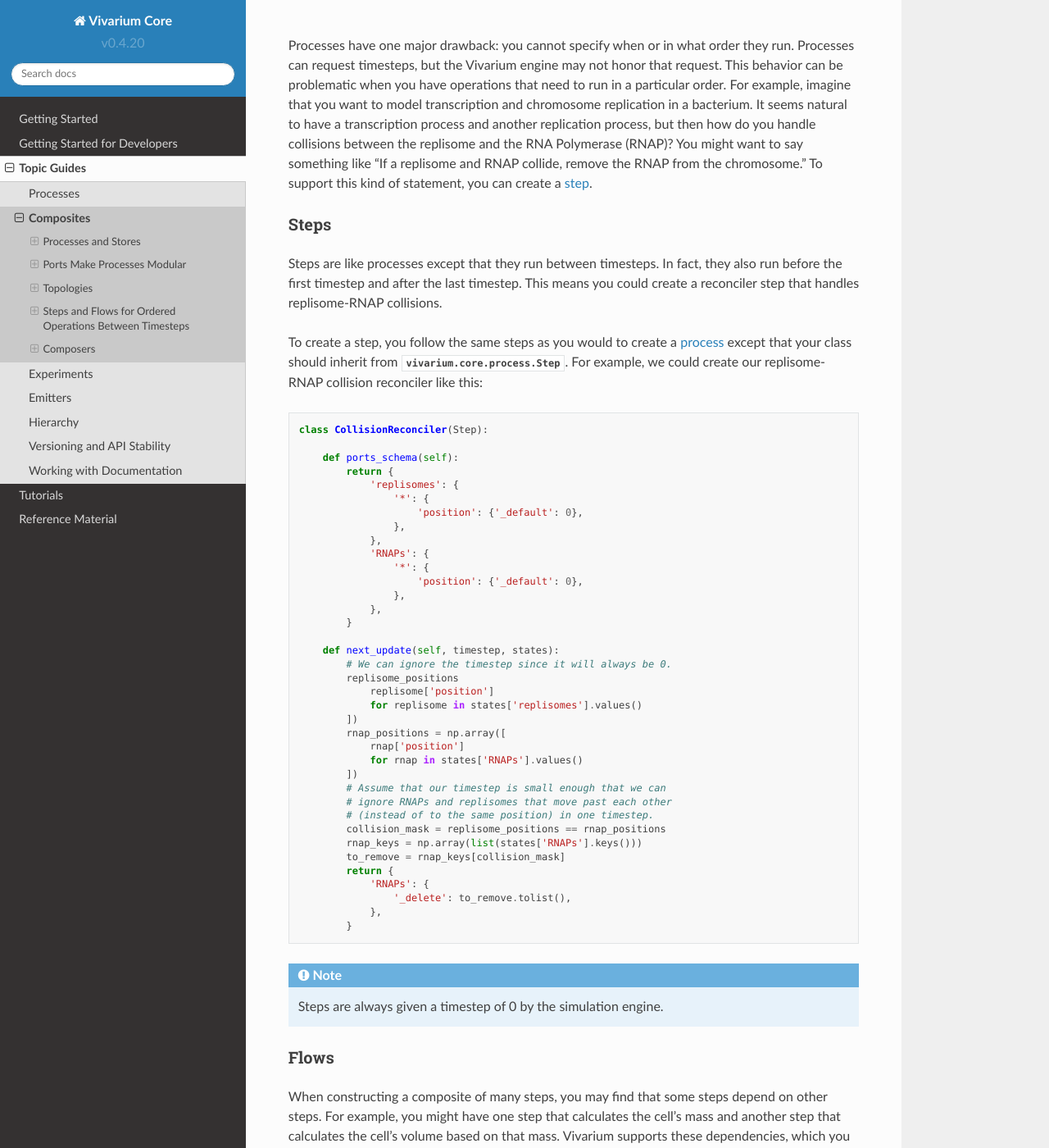
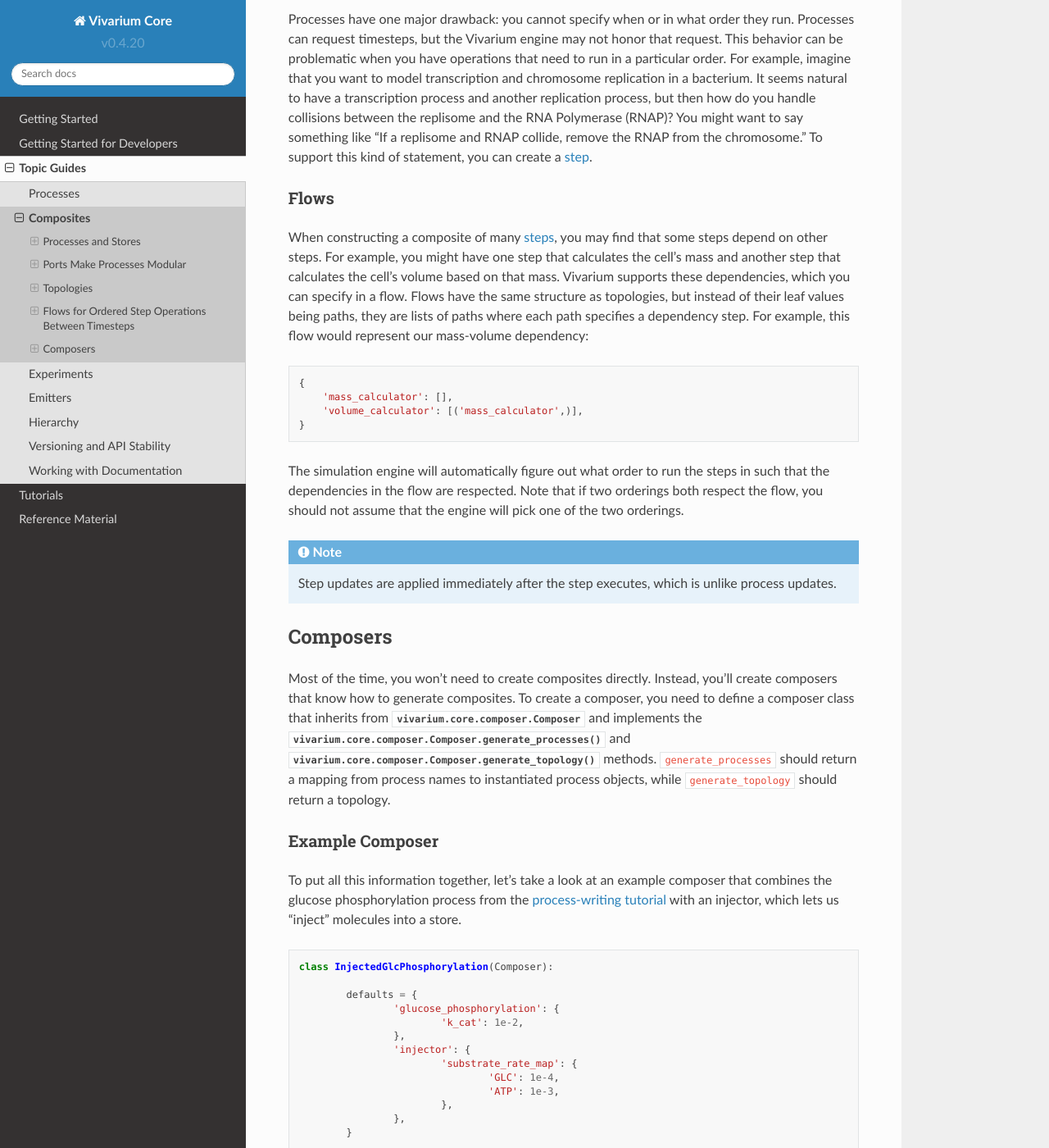
Before and after one commit to vivarium-collective/vivarium-core, a Sphinx documentation site: the page built from doc/guides/composites.rst, in a window 1280 px wide and 1400 px high, scrolled down 3642 px. Shown: the whole window at 82% size. Built offline with Sphinx 7.4.7 and the Read the Docs theme 2.0.0, drawn with Linux system fonts in a browser that asks for light colours; pages that are not in the unit, such as notebooks, are missing from menus; some of the changed text lies outside the part shown.

Commit message:
move step documentation to processes.rst, and update flow documentation

```diff
--- a/doc/guides/composites.rst
+++ b/doc/guides/composites.rst
@@ -191,9 +191,9 @@
         },
     }
 
---------------------------------------------------------
-Steps and Flows for Ordered Operations Between Timesteps
---------------------------------------------------------
+---------------------------------------------------
+Flows for Ordered Step Operations Between Timesteps
+---------------------------------------------------
 
 Processes have one major drawback: you cannot specify when or in what
 order they run. Processes can request timesteps, but the Vivarium engine
@@ -207,66 +207,11 @@
 from the chromosome." To support this kind of statement, you can create
 a :term:`step`.
 
-Steps
-=====
-
-Steps are like processes except that they run between timesteps. In
-fact, they also run before the first timestep and after the last
-timestep. This means you could create a reconciler step that handles
-replisome-RNAP collisions.
-
-To create a step, you follow the same steps as you would to create a
-:term:`process` except that your class should inherit from
-:py:class:`vivarium.core.process.Step`. For example, we could create our
-replisome-RNAP collision reconciler like this:
-
-.. code-block:: python
-
-    class CollisionReconciler(Step):
-
-        def ports_schema(self):
-            return {
-                'replisomes': {
-                    '*': {
-                        'position': {'_default': 0},
-                    },
-                },
-                'RNAPs': {
-                    '*': {
-                        'position': {'_default': 0},
-                    },
-                },
-            }
-
-        def next_update(self, timestep, states):
-            # We can ignore the timestep since it will always be 0.
-            replisome_positions
-                replisome['position']
-                for replisome in states['replisomes'].values()
-            ])
-            rnap_positions = np.array([
-                rnap['position']
-                for rnap in states['RNAPs'].values()
-            ])
-            # Assume that our timestep is small enough that we can
-            # ignore RNAPs and replisomes that move past each other
-            # (instead of to the same position) in one timestep.
-            collision_mask = replisome_positions == rnap_positions
-            rnap_keys = np.array(list(states['RNAPs'].keys()))
-            to_remove = rnap_keys[collision_mask]
-            return {
-                'RNAPs': {
-                    '_delete': to_remove.tolist(),
-                },
-            }
-
-.. note::
-   Steps are always given a timestep of 0 by the simulation engine.
 
 Flows
 =====
 
-When constructing a composite of many steps, you may find that some
+When constructing a composite of many :term:`steps`, you may find that some
 steps depend on other steps. For example, you might have one step that
 calculates the cell's mass and another step that calculates the cell's
 volume based on that mass. Vivarium supports these dependencies, which
--- a/doc/reference/glossary.rst
+++ b/doc/reference/glossary.rst
@@ -113,6 +113,15 @@
         and you can run them to simulate your model over time. See the
         documentation for the ``Engine`` class and our :doc:`guide
         to experiments </guides/experiments>` for more details.
+
+    Flow
+    flow
+    Flows
+    flows
+        Flows specify dependency graphs for running :term:`steps`. They
+        have the same structure as topologies, but instead of their
+        leaf values being paths, they are lists of paths where each path
+        specifies a dependency step.
 
     Inner
     inner
```
Also changed, not shown: doc/guides/processes.rst (+67 -12 lines).
